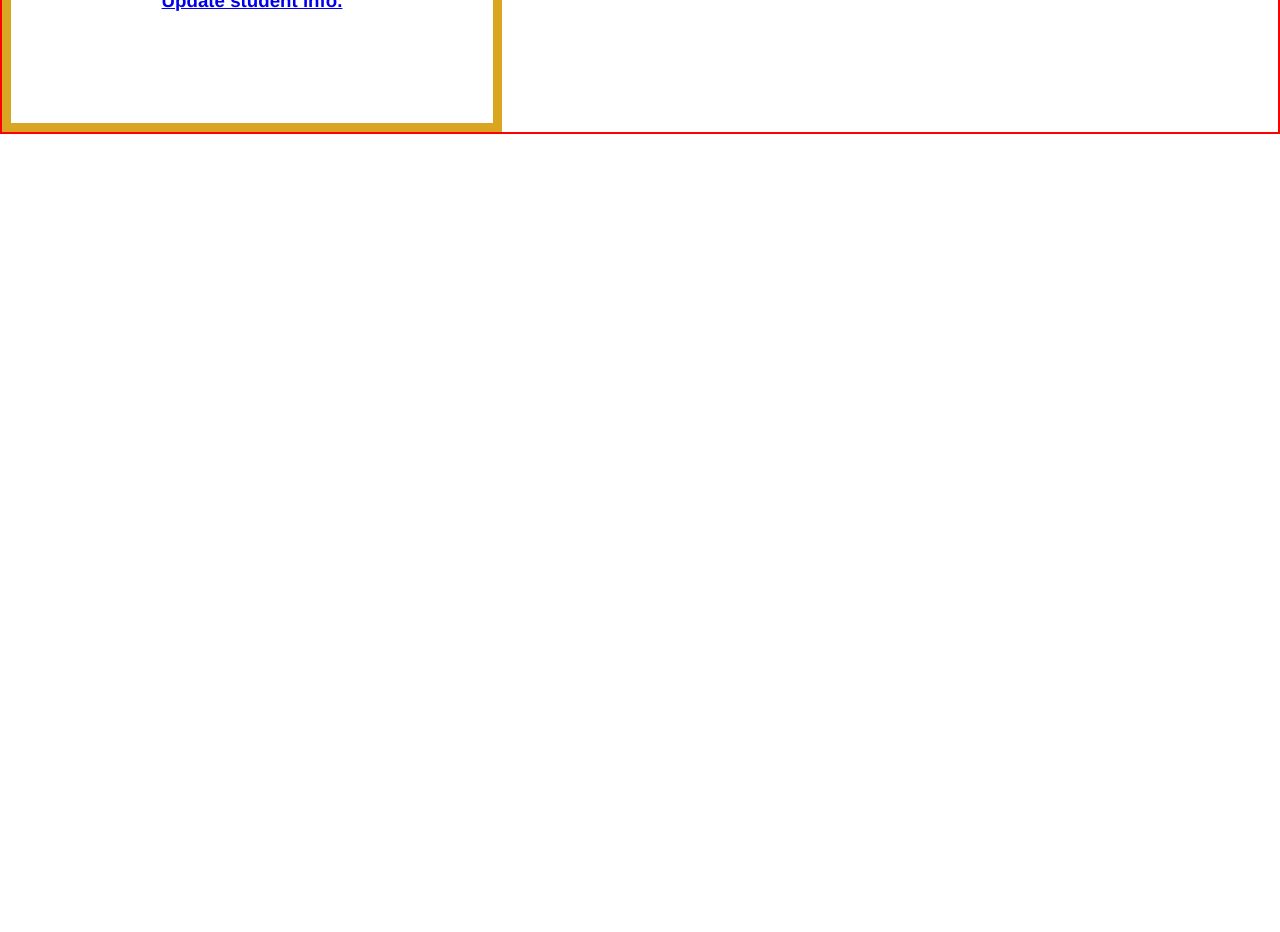
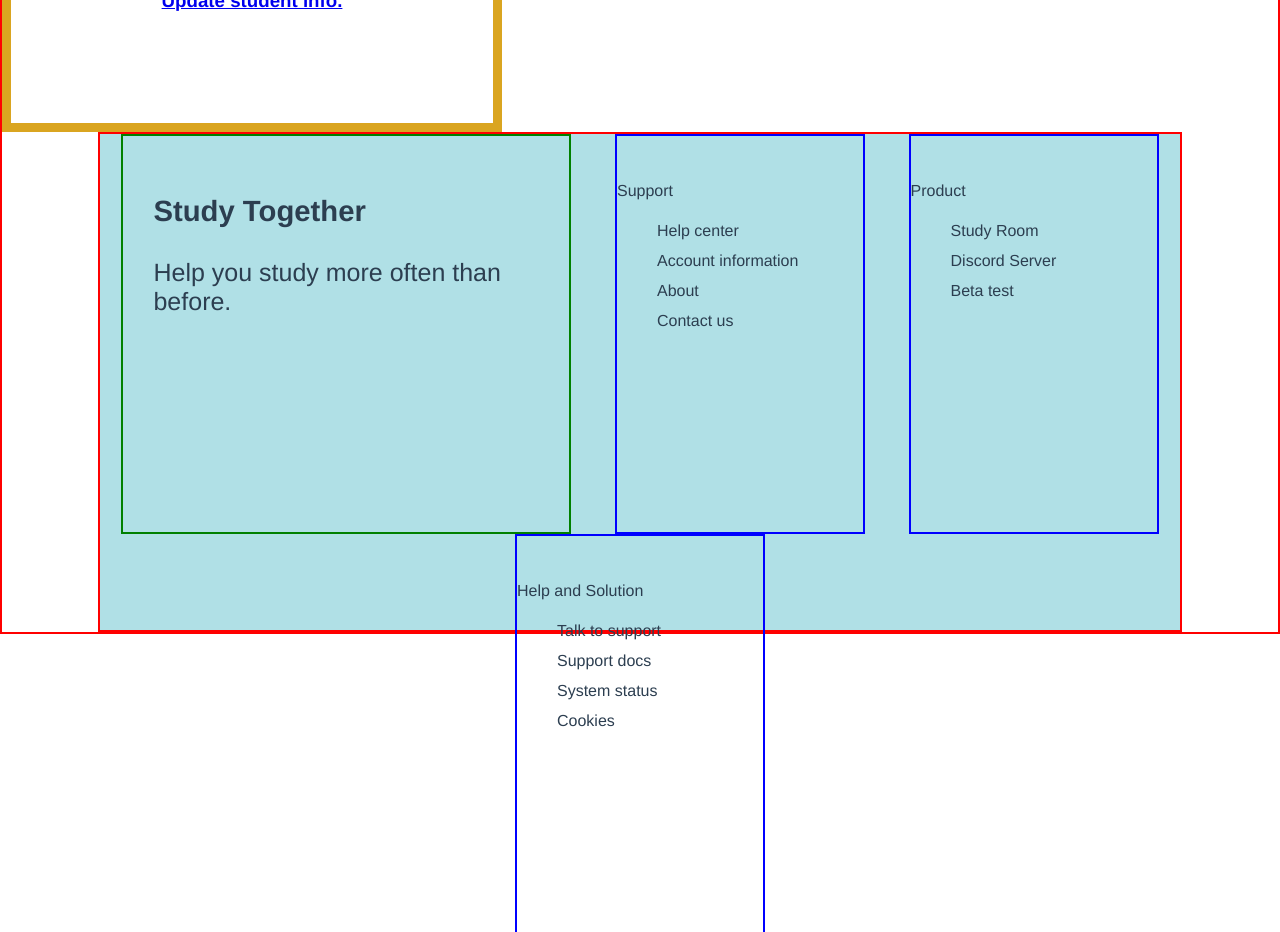
Before and after one commit to olatunji-20/cfc-school, a Vue app in the folder frontend/cfc/: page / in a window 1280 px wide. Shown: the part 1140-2072 px from the top of the page. Before the commit the page ends 1274 px from the top, so only its background shows below. Built offline with nearby package versions, Linux system fonts and the light colour scheme.

Commit message:
work on footer

```diff
--- /dev/null
+++ b/frontend/cfc/src/components/Footbar.vue
@@ -0,0 +1,79 @@
+<template>
+    <section class="main">
+        <div class="one">
+            <h1>Study Together</h1>
+            <p>Help you study more often than before.</p>
+        </div>
+        <div class="two">
+            <p>Support</p>
+            <ul>
+                <li>Help center</li>
+                <li>Account information</li>
+                <li>About</li>
+                <li>Contact us</li>
+            </ul>
+        </div>
+        <div class="three">
+            <p>Product</p>
+            <ul>
+                <li>Study Room</li>
+                <li>Discord Server</li>
+                <li>Beta test</li>
+            </ul>
+        </div>
+        <div class="four">
+            <p>Help and Solution</p>
+            <ul>
+                <li>Talk to support</li>
+                <li>Support docs</li>
+                <li>System status</li>
+                <li>Cookies</li>
+            </ul></div>
+        <div class="five"></div>
+    </section>
+</template>
+
+<script>
+export default {
+    name: 'Footbar'
+    }
+</script>
+
+
+<style scoped>
+.main {
+    width: 85%;
+    height: 500px;
+    border-top: 2px solid red;
+    background: powderblue;
+    margin: 0px auto;
+    display: flex;
+    flex-direction: row;
+    justify-content: space-around;
+    flex-wrap: wrap;
+}
+.one {
+    border: 2px solid green;
+    width: 450px;
+    height: 400px;
+    text-align: left;
+    padding: 30px;
+    font-size: 25px;
+}
+.two, .three, .four {
+    border: 2px solid blue;
+    width: 250px;
+    height: 400px;
+    text-align: left;
+    padding: 30px 0px;
+}
+.two ul li, .three ul li, .four ul li {
+    list-style-type: none;
+    line-height: 30px;
+}
+.five {
+    width: 100%;
+    height: 100px;
+    border: 2px solid black;
+}
+</style>
--- a/frontend/cfc/src/views/Homepage.vue
+++ b/frontend/cfc/src/views/Homepage.vue
@@ -24,11 +24,13 @@
                 <h3><router-link to="/allstudents">view all students.</router-link></h3>
                 <h3><router-link to="/update-student">Update student info.</router-link></h3>
         </div>
+        <Footbar />
     </section>
 </template>
 
 <script>
 import Navbar from '../components/Navbar.vue'
+import Footbar from '../components/Footbar.vue'
     export default {
         name: 'Homepage',
         data() {
@@ -37,7 +39,8 @@ import Navbar from '../components/Navbar.vue'
             }
         },
         components: {
-            Navbar
+            Navbar,
+            Footbar
         }
     }
 </script>
```
